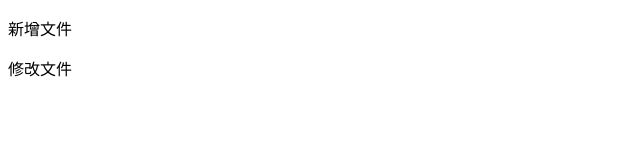
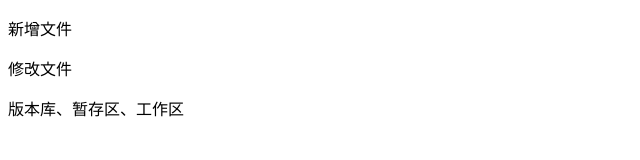
Before and after one commit to cjhx66/hello-pages, a plain HTML site: page header.html in a window 1280 px wide. Shown: the whole page, without its empty margins (0-640 px from the left). Drawn offline with Linux system fonts and the light colour scheme.

Commit message:
update和LICENSE

```diff
--- a/header.html
+++ b/header.html
@@ -9,5 +9,6 @@
 <body>
     <p>新增文件</p>
     <p>修改文件</p>
+    <p>版本库、暂存区、工作区</p>
 </body>
 </html>
```
Also changed, not shown: 1 other file.
